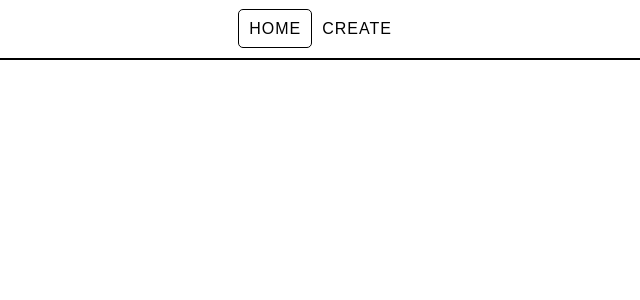
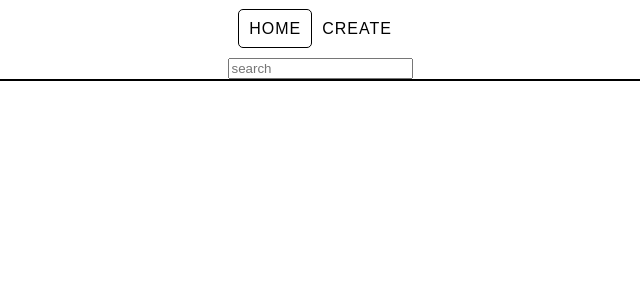
Before and after one commit to pedrolmr/post, a React (Create React App) app: page / in a window 1280 px wide. Shown: the top 300 px of the page, without its empty margins (320-960 px from the left). Built offline with nearby package versions, Linux system fonts and the light colour scheme.

Commit message:
added search functionality

```diff
--- a/src/App.js
+++ b/src/App.js
@@ -11,7 +11,8 @@ import EditTodoPage from './components/EditTodoPage';
 
 class App extends Component {
   state = {
-    todos: []
+    todos: [],
+    filtered: []
   }
 
   add = (title, description) => {
@@ -32,6 +33,15 @@ class App extends Component {
       return todo;
     })
     this.setState({ todos: updatedTodos });
+  }
+
+  search = e => {
+    const todos = this.state.todos.filter(t => {
+      if(t.title.includes(e.target.value)){
+        return t;
+      }
+    });
+    this.setState({ filtered: todos});
   }
 
   render(){
@@ -58,7 +68,7 @@ class App extends Component {
           <Route
           exact
           path="/"
-          render={props => <Todos todos={this.state.todos}
+          render={props => <Todos todos={this.state.filtered.length > 0 ? this.state.filtered : this.state.todos} searchHandler={this.search}
           {...props} />} />
 
           <Route
--- a/src/components/Todos.js
+++ b/src/components/Todos.js
@@ -1,13 +1,16 @@
 import React from 'react'
 import Todo from './Todo';
 
-const Todos = ({ todos }) => {
+const Todos = props => {
     return(
+        <>
+        <input placeholder="search" type="text" onKeyDown={props.searchHandler} />
         <div className="todos">
-            {todos.map(t => {
+            {props.todos.map(t => {
                 return <Todo todo={t}/>;
             })}
         </div>
+        </>
     )
 }
 export default Todos;
```
